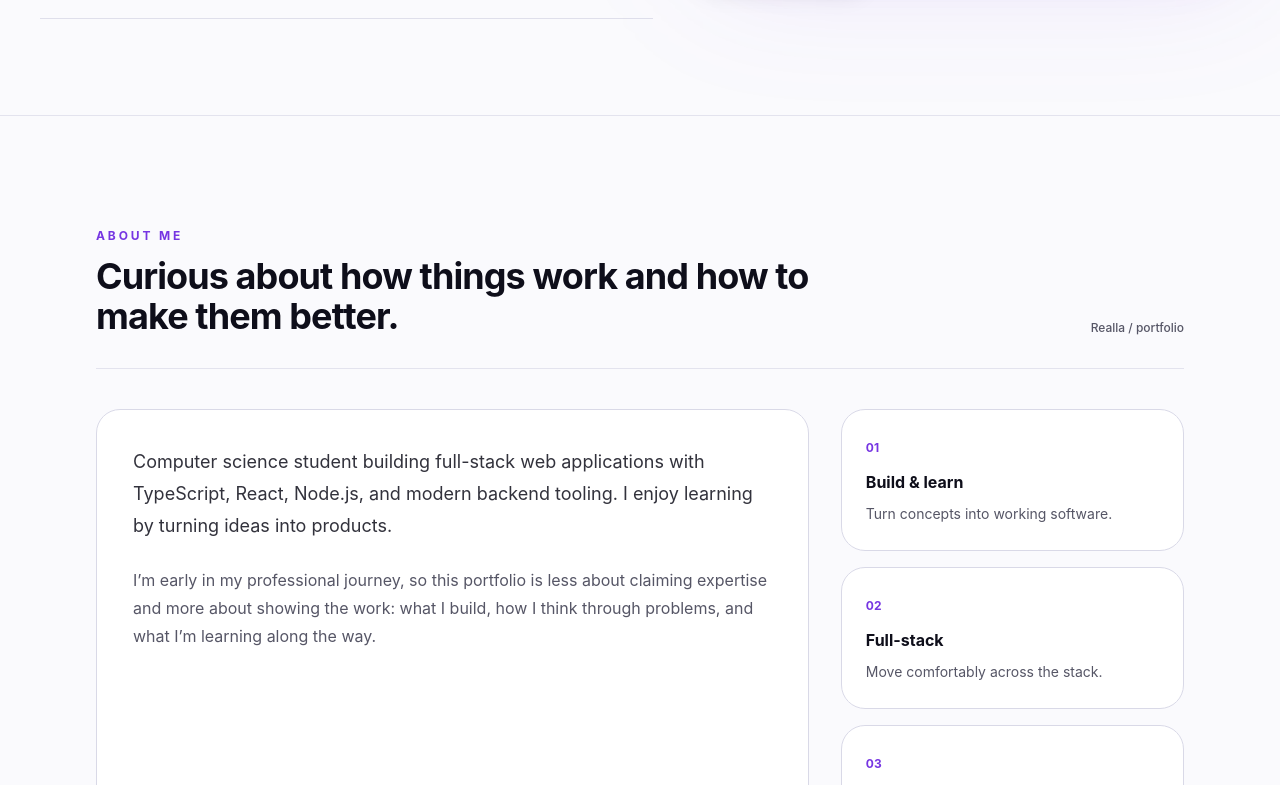
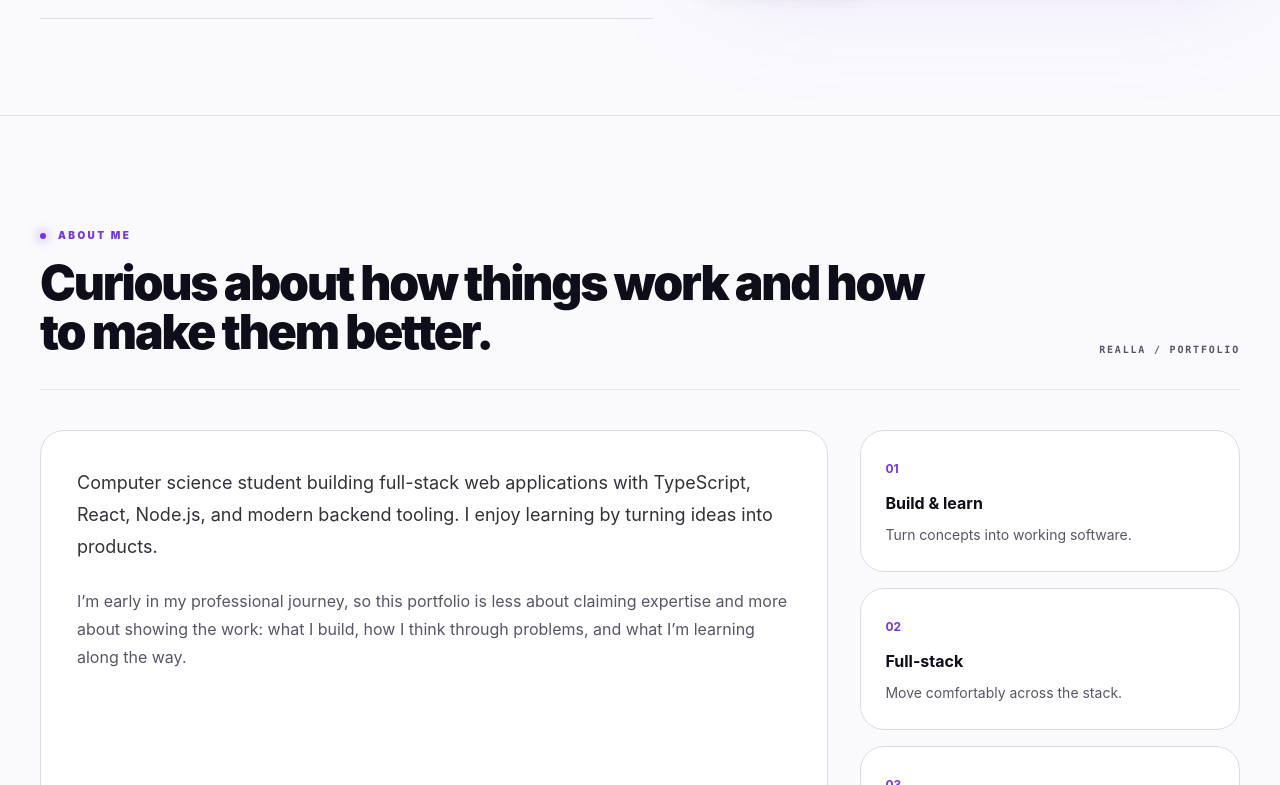
Before and after one commit to EllaUktolseja/Serverless-Realla-Website, a React (Vite) app in the folder apps/web/: page / in a window 1280 px wide. Shown: the part 875-1660 px from the top of the page. Built offline with nearby package versions, Linux system fonts and the light colour scheme.

Commit message:
feat(web): upgrade portfolio visual system

```diff
--- a/apps/web/src/components/Section.tsx
+++ b/apps/web/src/components/Section.tsx
@@ -10,18 +10,19 @@ interface SectionProps {
 
 function Section({ id, eyebrow, title, children, className = "" }: SectionProps) {
   return (
-    <section id={id} className={`border-b border-border/70 ${className}`}>
-      <div className="mx-auto w-full max-w-6xl px-6 py-20 lg:px-8 lg:py-28">
-        <div className="flex flex-col gap-4 border-b border-border/70 pb-8 md:flex-row md:items-end md:justify-between">
-          <div className="max-w-3xl">
+    <section id={id} className={`relative border-b border-border/70 ${className}`}>
+      <div className="mx-auto w-full max-w-7xl px-5 py-20 sm:px-7 lg:px-10 lg:py-28">
+        <div className="flex flex-col gap-5 border-b border-border/70 pb-8 md:flex-row md:items-end md:justify-between">
+          <div className="max-w-4xl">
             {eyebrow && (
-              <p className="text-xs font-bold uppercase tracking-[0.24em] text-primary">
+              <div className="flex items-center gap-3 text-[10px] font-black uppercase tracking-[0.24em] text-primary">
+                <span className="size-1.5 rounded-full bg-primary shadow-[0_0_12px_var(--primary)]" />
                 {eyebrow}
-              </p>
+              </div>
             )}
-            <h2 className="mt-3 text-3xl font-bold tracking-[-0.025em] sm:text-4xl">{title}</h2>
+            <h2 className="mt-4 text-3xl font-black leading-[1.02] tracking-[-0.045em] sm:text-4xl lg:text-5xl">{title}</h2>
           </div>
-          <span className="hidden text-xs font-medium text-muted-foreground md:block">Realla / portfolio</span>
+          <span className="font-mono text-[10px] font-bold uppercase tracking-[0.18em] text-muted-foreground">Realla / portfolio</span>
         </div>
         <div className="pt-10">{children}</div>
       </div>
```
